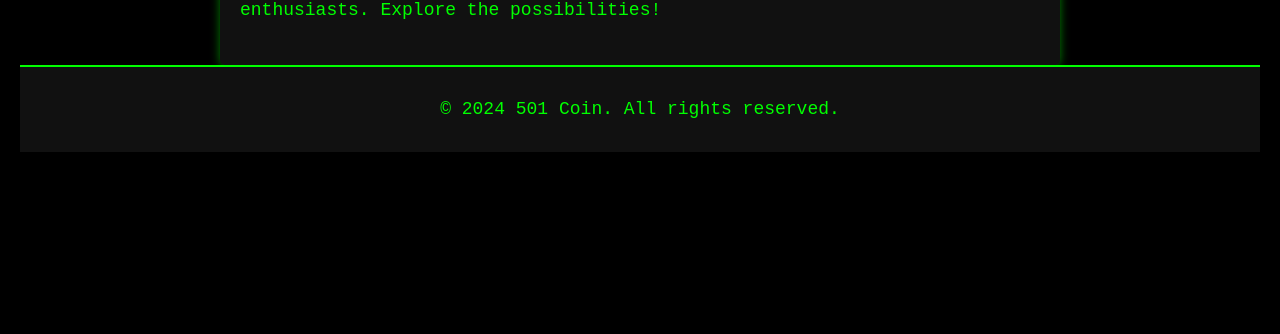
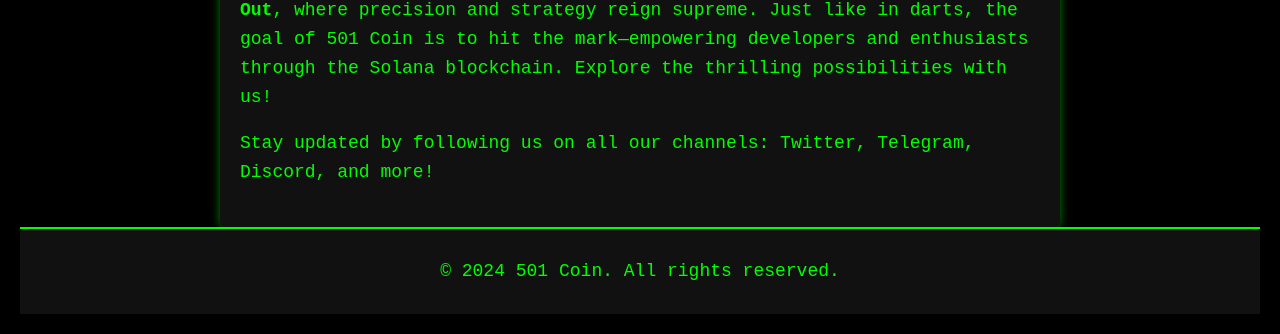
Before and after one commit to 501coin/501coin.github.io, a plain HTML site: page index.html in a window 1280 px wide. Shown: the part 474-808 px from the top of the page. Drawn offline with Linux system fonts and the light colour scheme.

Commit message:
Update index.html

```diff
--- a/index.html
+++ b/index.html
@@ -92,15 +92,15 @@
             <a href="https://www.geckoterminal.com/solana/pools/7Fy7Gksm3NUb2H9to3c1UkSgzJHJS1BVZbrmicM9L4oj" target="_blank" class="btn">Chart</a>
             <a href="https://x.com/501Coin" target="_blank" class="btn">Twitter</a>
             <a href="https://t.me/FiveohOneCoin" target="_blank" class="btn">Telegram</a>
-            <a href="https://discord.com" target="_blank" class="btn">Discord</a>
+            <a href="https://discord.gg/ge7HezpB" target="_blank" class="btn">Discord</a>
             <a href="https://solscan.io/token/mntgPbHjWZj81LTtby4JQcPJU5iP8f6RVGQw7NJuJtM" target="_blank" class="btn">SolScan</a>
             <a href="mailto:501coin@proton.me" class="btn">Email Us</a>
         </section>
 
         <section id="about">
             <h2>About</h2>
-            <p>The <span class="highlight">501 Coin</span> is built on the Solana blockchain to empower developers and enthusiasts. Explore the possibilities!</p>
-        </section>
+            <p>The <span class="highlight">501 Coin</span> draws its inspiration from the classic dart game <strong>501 Double Out</strong>, where precision and strategy reign supreme. Just like in darts, the goal of 501 Coin is to hit the mark—empowering developers and enthusiasts through the Solana blockchain. Explore the thrilling possibilities with us!</p>
+        <p>Stay updated by following us on all our channels: Twitter, Telegram, Discord, and more!</p></section>
     </main>
 
     <footer>
```
